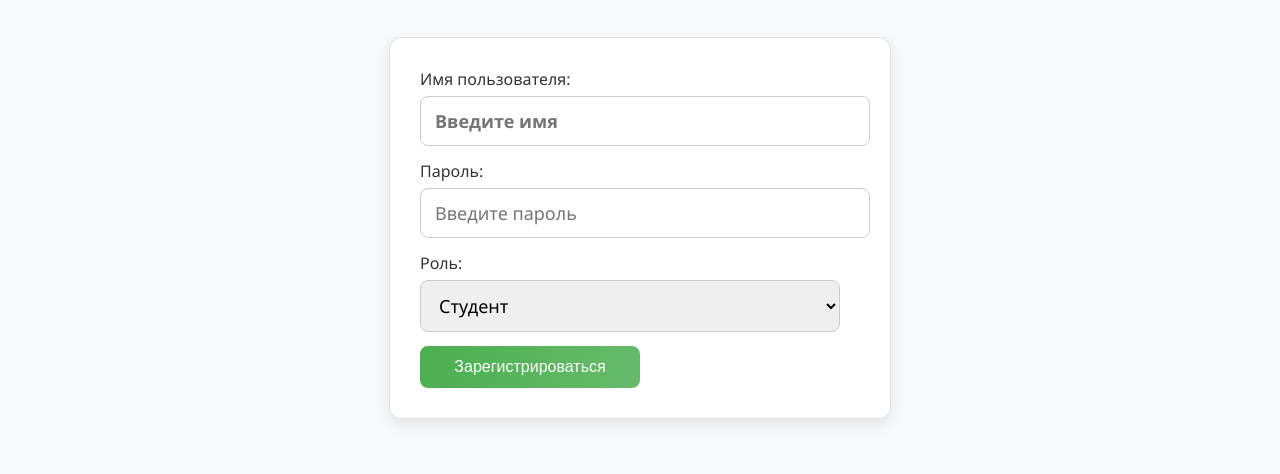
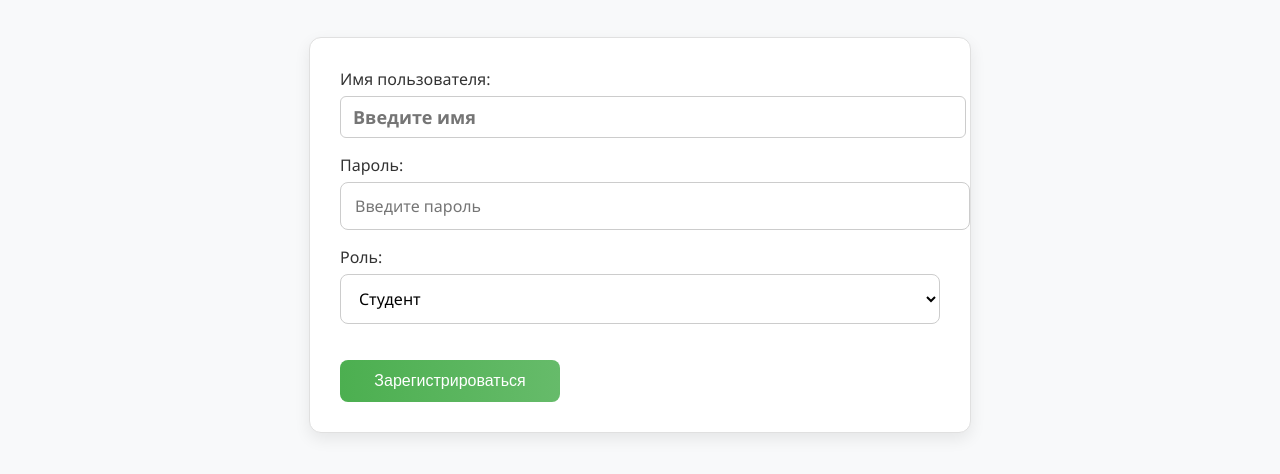
Before and after one commit to Stanislav-gif/Educational-practice-project, a plain HTML site: page project/frontend/register.html in a window 1280 px wide. Shown: the part 116-590 px from the top of the page. Drawn offline with Linux system fonts and the light colour scheme.

Commit message:
проверка

```diff
--- a/project/frontend/register.html
+++ b/project/frontend/register.html
@@ -34,8 +34,12 @@
         <option value="admin">Администратор</option>
       </select>
 
+      <!-- Добавляем отступ перед кнопкой -->
+    <div class="button-container">
       <button type="submit">Зарегистрироваться</button>
-    </form>
+    </div>
+  </form>
+</div>
 
     <p id="status"></p>
   </div>
--- a/project/frontend/style.css
+++ b/project/frontend/style.css
@@ -89,9 +89,20 @@ p {
 
 #username {
   font-weight: bold;
-  color: #fffde7;
+  color: #000000;
+  font-size: 18px;
+  background-color: #ffffff;
+  border: 1px solid #ccc;
+  border-radius: 6px;
+  padding: 8px 12px;
+  transition: all 0.3s ease;
 }
 
+#username:focus {
+  border-color: #4CAF50;
+  box-shadow: 0 0 0 3px rgba(76, 175, 80, 0.2);
+  outline: none;
+}
 
 /* === Уведомления === */
 #notification-container {
@@ -161,49 +172,60 @@ p {
   pointer-events: none;
 }
 
-
 /* === Формы === */
-.auth-form {
+.auth-form,
+.form-container {
   background-color: #ffffff;
   border-radius: 12px;
   padding: 30px;
   margin: 40px auto;
   box-shadow: 0 6px 16px rgba(0, 0, 0, 0.08);
   border: 1px solid #e0e0e0;
-  max-width: 420px;
+  max-width: 600px;
   width: 100%;
-  padding-right: 50px; /* Сдвигаем форму левее */
 }
 
-.auth-form label {
+.form-container h2 {
+  color: #2e7d32;
+  margin-bottom: 20px;
+}
+
+form {
+  display: flex;
+  flex-direction: column;
+}
+
+form label {
   font-weight: 500;
   margin-bottom: 6px;
   display: block;
   color: #333;
 }
 
-.auth-form input,
-.auth-form select,
-.auth-form textarea {
+form input,
+form select,
+form textarea {
   width: 100%;
   padding: 12px 14px;
-  font-size: 18px; /* Более крупный шрифт — теперь текст лучше виден */
+  font-size: 16px;
   border: 1px solid #ccc;
   border-radius: 8px;
   transition: all 0.3s ease;
-  margin-bottom: 14px;
+  margin-bottom: 16px;
   font-family: inherit;
+  color: #000000;
+  background-color: #ffffff;
 }
 
-.auth-form input:focus,
-.auth-form select:focus,
-.auth-form textarea:focus {
+form input:focus,
+form select:focus,
+form textarea:focus {
   border-color: #4CAF50;
   box-shadow: 0 0 0 3px rgba(76, 175, 80, 0.2);
   outline: none;
 }
 
-.auth-form button {
+form button {
   background: linear-gradient(to right, #4CAF50, #66bb6a);
   color: white;
   border: none;
@@ -216,11 +238,15 @@ p {
   max-width: 220px;
 }
 
-.auth-form button:hover {
+form button:hover {
   transform: translateY(-2px);
   box-shadow: 0 4px 10px rgba(76, 175, 80, 0.2);
 }
 
+/* === Отступ для кнопки === */
+.button-container {
+  margin-top: 20px;
+}
 
 /* === Карточка блюда === */
 .dish-card {
@@ -243,7 +269,6 @@ p {
   font-size: 20px;
   color: #2e7d32;
 }
-
 
 /* === Управление количеством блюд === */
 .quantity-control {
@@ -293,7 +318,6 @@ p {
   box-shadow: 0 4px 10px rgba(76, 175, 80, 0.2);
 }
 
-
 /* === Карточка заказа === */
 .order-card {
   background-color: #ffffff;
@@ -315,7 +339,6 @@ p {
   font-size: 15px;
   color: #333;
 }
-
 
 /* === Кнопки действий с заказами === */
 .order-actions button {
@@ -359,7 +382,6 @@ p {
   box-shadow: 0 4px 10px rgba(33, 150, 243, 0.2);
 }
 
-
 /* === Фильтр заказов === */
 .filter-container {
   margin: 25px 0;
```
Also changed, not shown: 1 other file.
